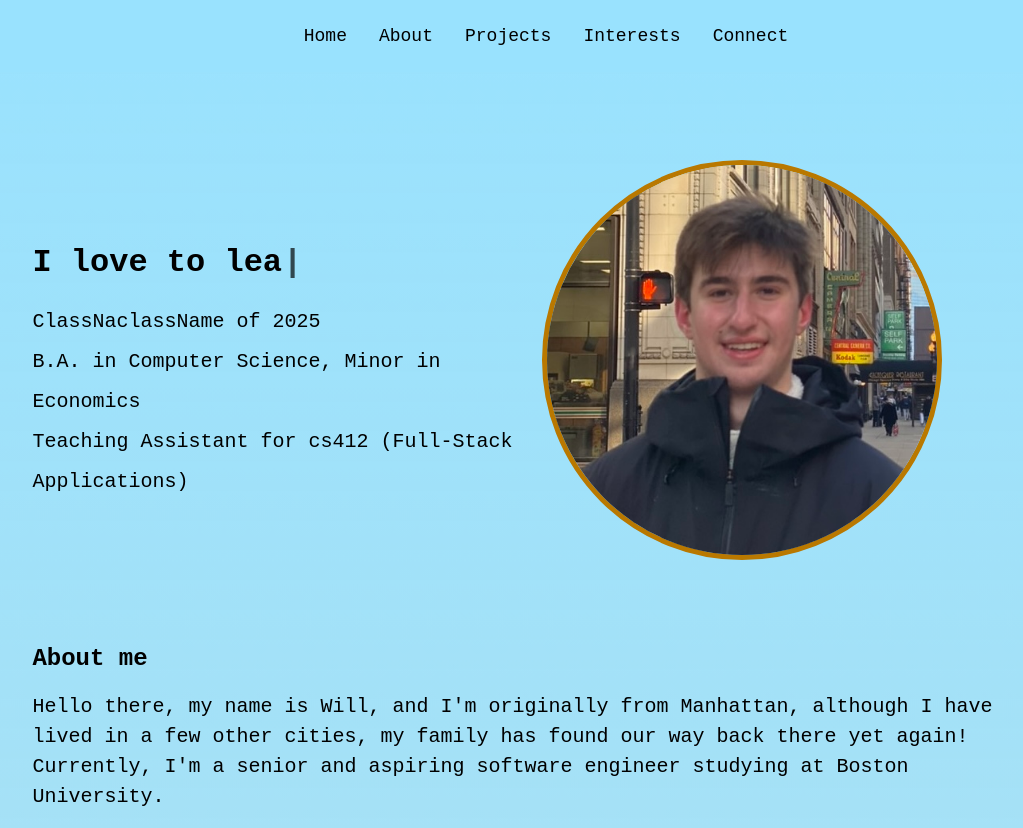
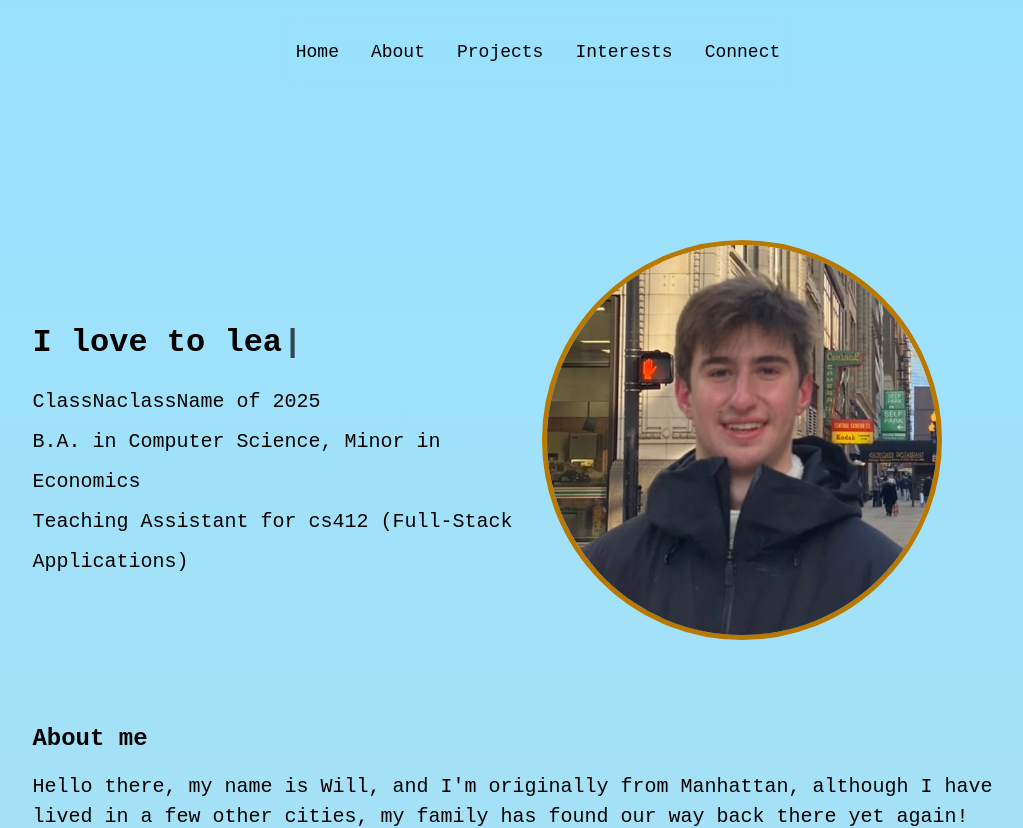
Before and after one commit to wesleevar/react-portfolio-template, a React (Vite) app: page / in a window 1280 px wide. Shown: the top 828 px of the page, without its empty margins (102-1125 px from the left). Built offline with nearby package versions, Linux system fonts and the light colour scheme.

Commit message:
improved navbar styling

```diff
--- a/src/App.tsx
+++ b/src/App.tsx
@@ -226,7 +226,7 @@ function App() {
                   </li>
                 </ul>
               </td>
-            </tr>
+              </tr>
             {/* Add more table rows as needed --> */}
           </table>
         </div>
--- a/src/components/About.tsx
+++ b/src/components/About.tsx
@@ -12,8 +12,8 @@ export default function About() {
       <p>
         I absolutely love learning new skills and challenging myself in
         different aspects. To learn more about what I've been working on, feel
-        free to check out my
-        <a href="https://github.com/wderocco8">GitHub</a> 😁.
+        free to check out my <a href="https://github.com/wderocco8">GitHub</a>{" "}
+        😁.
       </p>
     </>
   );
--- a/src/components/Navbar.tsx
+++ b/src/components/Navbar.tsx
@@ -1,9 +1,35 @@
+import { useEffect, useState } from "react";
+
 export default function Navbar() {
+  const [visible, setVisible] = useState(true); // State to control visibility of navbar
+  let lastScrollY = 0; // To track the last scroll position
+
+
+  useEffect(() => {
+    const handleScroll = () => {
+      if (window.scrollY > lastScrollY) {
+        // Scrolling down
+        setVisible(false);
+      } else {
+        // Scrolling up
+        setVisible(true);
+      }
+      lastScrollY = window.scrollY <= 0 ? 0 : window.scrollY; // Prevent negative values
+    };
+
+    window.addEventListener("scroll", handleScroll);
+
+    return () => {
+      window.removeEventListener("scroll", handleScroll); // Clean up the event listener
+    };
+  }, []);
+
+
   return (
-    <nav className="navbar">
+    <nav className={`navbar ${visible ? "visible" : "hidden"}`}>
       <ul className="nav-links">
         <li>
-          <a href="/">Home</a>
+          <a href="#">Home</a>
         </li>
         <li>
           <a href="#about">About</a>
--- a/src/index.css
+++ b/src/index.css
@@ -6,7 +6,7 @@
   --secondary-color: #ffe2d9;
   --text-color: #000000;
   --accent-color: #fddabe87;
-  --nav-background: #99e2fe;
+  --nav-background: hsl(197, 98%, 80%, .7);
   --link-hover-color: #000000;
 
   /* Dark mode colors */
@@ -14,7 +14,7 @@
   --secondary-color-dark: #2c3e50;
   --text-color-dark: #f0f0f0;
   --accent-color-dark: #5f5f5f;
-  --nav-background-dark: #3d4b5d;
+  --nav-background-dark: hsl(214, 21%, 30%, .7);
   --link-hover-color-dark: #ffffff;
 }
 
@@ -27,7 +27,7 @@ html {
 }
 
 body {
-  font-family: 'Courier New', monospace;
+  font-family: "Courier New", monospace;
   background-image: linear-gradient(to bottom, var(--primary-color), #fddabe87);
   background-color: var(--primary-color);
   min-height: 100vh;
@@ -58,11 +58,25 @@ ul {
 }
 
 .navbar {
-  position: absolute;
-  top: 0;
-  width: 100%;
+  position: sticky;
+  top: 1rem;
+  /* margin-top: 20px; */
+  margin: 0 auto;
+  width: fit-content;
   background-color: var(--nav-background);
-  padding: 1rem 0;
+  backdrop-filter: blur(10px);
+  border-radius: 10px;
+  padding: 1rem 1rem;
+  z-index: 50;
+  transition: transform 0.3s ease;
+}
+
+.navbar.hidden {
+  transform: translateY(calc(-100% - 1rem)); /* Hide navbar off-screen */
+}
+
+.navbar.visible {
+  transform: translateY(0); /* Show navbar in the normal position */
 }
 
 .nav-links {
@@ -83,7 +97,7 @@ ul {
 }
 
 .nav-links a::after {
-  content: '';
+  content: "";
   position: absolute;
   width: 0;
   height: 2px;
@@ -302,32 +316,40 @@ ul {
 
 .profile:hover::after,
 .profile:hover::before {
-  content: '';
+  content: "";
   position: absolute;
   height: 99%;
   width: 100%;
-  background-image: conic-gradient(from var(--angle), #bb4ec4, #f148c8, #2c12ed, #ffa500, #bb4ec4);
+  background-image: conic-gradient(
+    from var(--angle),
+    #bb4ec4,
+    #f148c8,
+    #2c12ed,
+    #ffa500,
+    #bb4ec4
+  );
   top: 0;
   left: 0;
   border-radius: 50%;
   z-index: -1;
   animation: 3s spin linear infinite;
   transform: translate(0, 0);
-  transition: filter 0.5s ease-in-out, opacity 0.5s ease-in-out, background-image 0.5s ease-in-out;
+  transition: filter 0.5s ease-in-out, opacity 0.5s ease-in-out,
+    background-image 0.5s ease-in-out;
 }
-
 
 .profile:hover::before {
   filter: blur(2rem);
   opacity: 1;
-  transition: filter 0.5s ease-in-out, opacity 0.5s ease-in-out, background-image 0.5s ease-in-out;
+  transition: filter 0.5s ease-in-out, opacity 0.5s ease-in-out,
+    background-image 0.5s ease-in-out;
 }
 
-@keyframes spin{
-  from{
+@keyframes spin {
+  from {
     --angle: 0deg;
   }
-  to{
+  to {
     --angle: 360deg;
   }
 }
```
